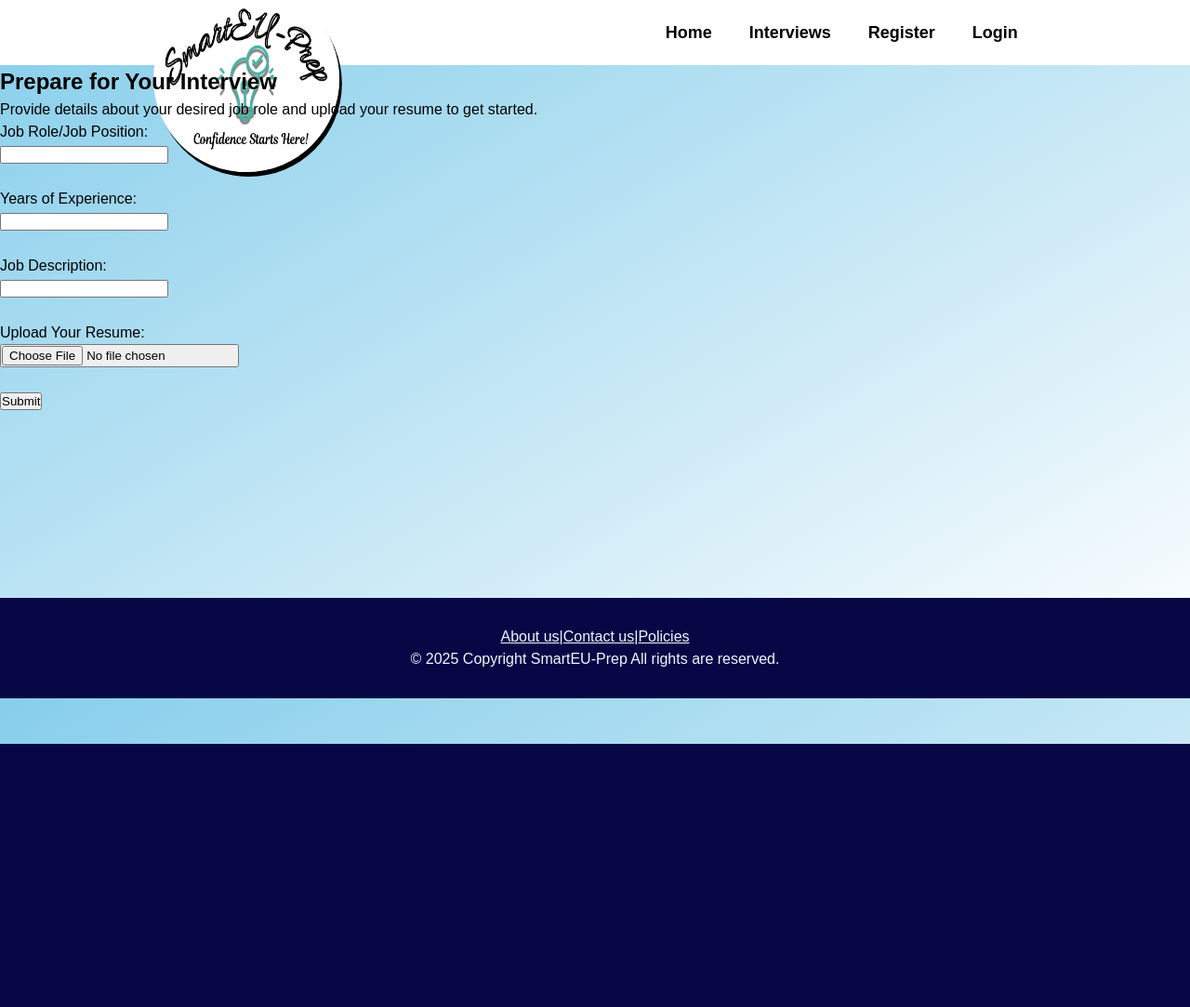
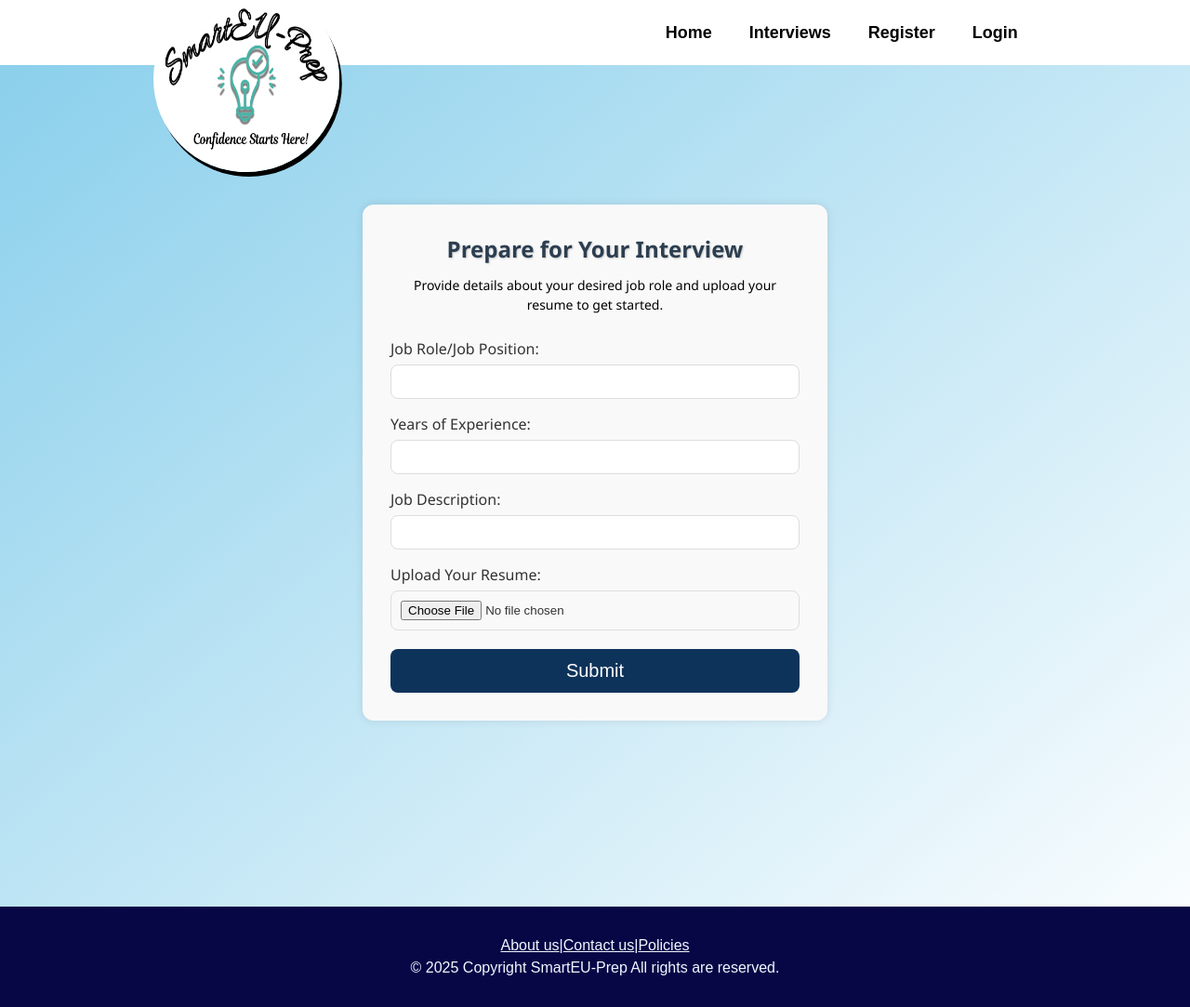
Before and after one commit to deepanshi43/AI-Powered-Interview-Preparation-System, a PHP site: page /HTML/mock_interview.html in a window 1280 px wide. Shown: the whole page at 93% size. Before the commit the page ends 800 px from the top, so only its background shows below. Run offline with PHP 8.4, Linux system fonts and the light colour scheme.

Commit message:
add css code to mockinterview page

```diff
--- a/CSS/mockInterview.css
+++ b/CSS/mockInterview.css
@@ -52,6 +52,81 @@ font-weight:bold;
 
 
 
+.interview-container {
+
+    max-width: 500px;
+    margin: 150px auto;
+    padding: 30px;
+    background: #f9f9f9;
+    box-shadow: 0 0 10px rgba(0,0,0,0.1);
+    border-radius: 12px;
+    font-family: 'Segoe UI', sans-serif;
+
+}
+
+.form-heading {
+    text-align: center;
+    margin-bottom: 10px;
+    font-size: 24px;
+    color: #2c3e50;
+    text-shadow: 1px 1px 2px #ccc;
+}
+.form-heading:hover{
+    text-decoration: underline;
+}
+.form-subtext {
+    text-align: center;
+    color:black;
+    font-size: 14px;
+    margin-bottom: 25px;
+}
+
+.interview-form label {
+    display: block;
+    margin-bottom: 15px;
+    color: #333;
+    font-weight: 500;
+}
+
+.interview-form input[type="text"],
+.interview-form input[type="file"] {
+    width: 100%;
+    padding: 10px;
+    margin-top: 5px;
+    border: 1px solid #ddd;
+    border-radius: 8px;
+    box-sizing: border-box;
+    transition: border 0.3s ease;
+}
+
+.interview-form input[type="text"]:focus,
+.interview-form input[type="file"]:focus {
+    border: 1px solid #030303;
+    outline: none;
+}
+
+.submit-btn {
+    display: block;
+    width: 100%;
+    padding: 12px;
+    background-color: #0e335b;
+
+    color: white;
+    font-size: 20px;
+    border: none;
+    border-radius: 8px;
+    margin-top: 20px;
+    cursor: pointer;
+    transition: transform 0.3s ease, background-color 0.3s ease;
+}
+
+.submit-btn:hover {
+    background-color: #007bff;
+    transform: scale(1.03);
+}
+
+
+
 
 
 
--- a/HTML/mock_interview.html
+++ b/HTML/mock_interview.html
@@ -21,34 +21,37 @@
             </nav>
 
       </div>
-        <div>
-            <h2>Prepare for Your Interview</h2>
-            <p>Provide details about your desired job role and upload your resume to get started.</p>
-        </div>
-        <form action="#" method="post">
-        <label for="Job-role">
+
+
+    <div class="interview-container">
+        <h2 class="form-heading">Prepare for Your Interview</h2>
+        <p class="form-subtext">Provide details about your desired job role and upload your resume to get started.</p>
+
+        <form class="interview-form" action="#" method="post">
+            <label for="job-role">
                 <span>Job Role/Job Position:</span><br>
-        <input type="text " placeholder=""  id= " Job-role"  required ><br><br>
+                <input type="text" id="job-role" required>
             </label>
 
             <label for="yearOfExp">
                 <span>Years of Experience:</span><br>
-            <input type="text " placeholder=""  id= " yearOfExp"  required ><br><br>
+                <input type="text" id="yearOfExp" required>
             </label>
 
             <label for="job_desc">
                 <span>Job Description:</span><br>
-                <input type="text " placeholder=""  id= "job_desc"  required ><br><br>
+                <input type="text" id="job_desc" required>
             </label>
+
             <label for="resume_upload">
                 <span>Upload Your Resume:</span><br>
-           <button type=""> <input type="file" placeholder=""  id= " resume_upload"  required ></button><br><br>
+                <input type="file" id="resume_upload" required>
             </label>
 
-      <button type="sunmit">Submit</button>
-
+            <button type="submit" class="submit-btn">Submit</button>
         </form>
     </div>
+
     <footer>
         <div> <span><a href="aboutUs.html">About us</a></span>|<span><a href="contactUs.html">Contact us</a></span>|<span><a href="policies.html">Policies</a></span></div>
         <p>&copy; 2025 Copyright SmartEU-Prep
```
Lines whose indentation alone changed are shown as unchanged.
